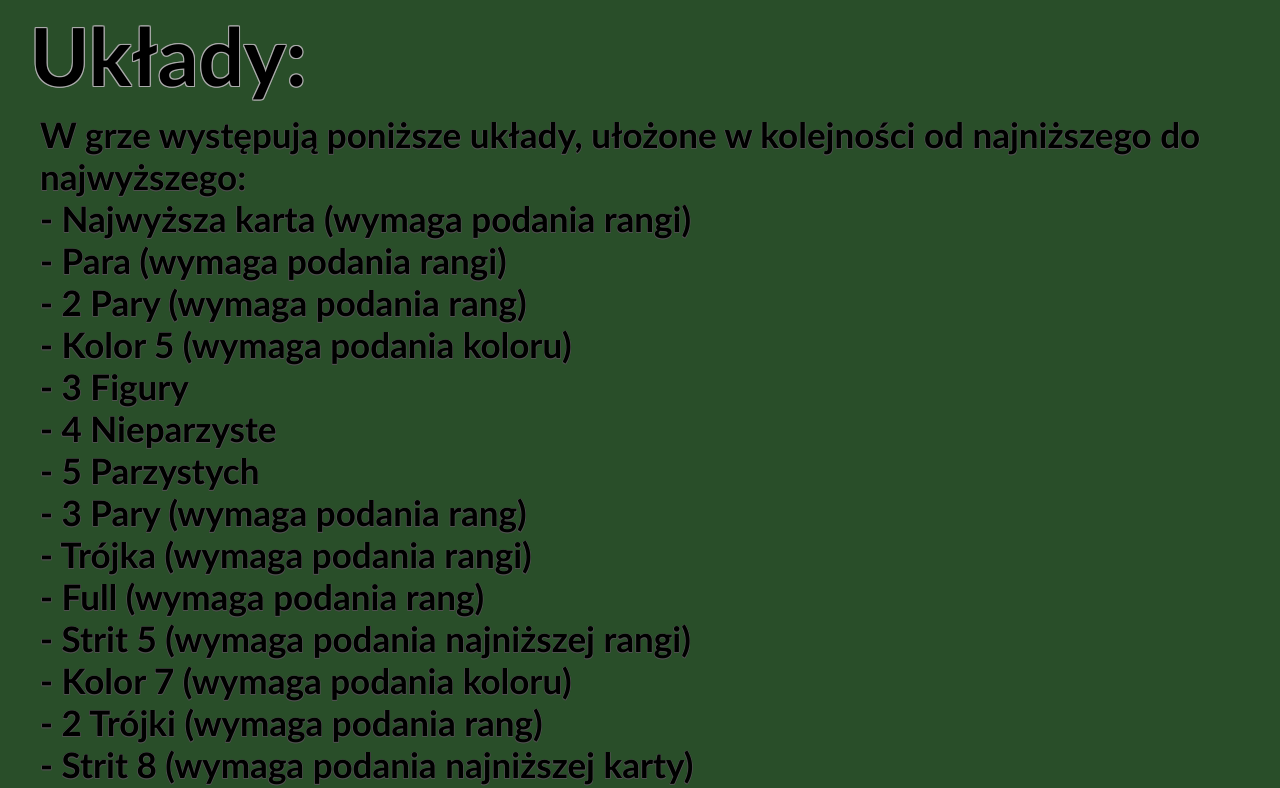
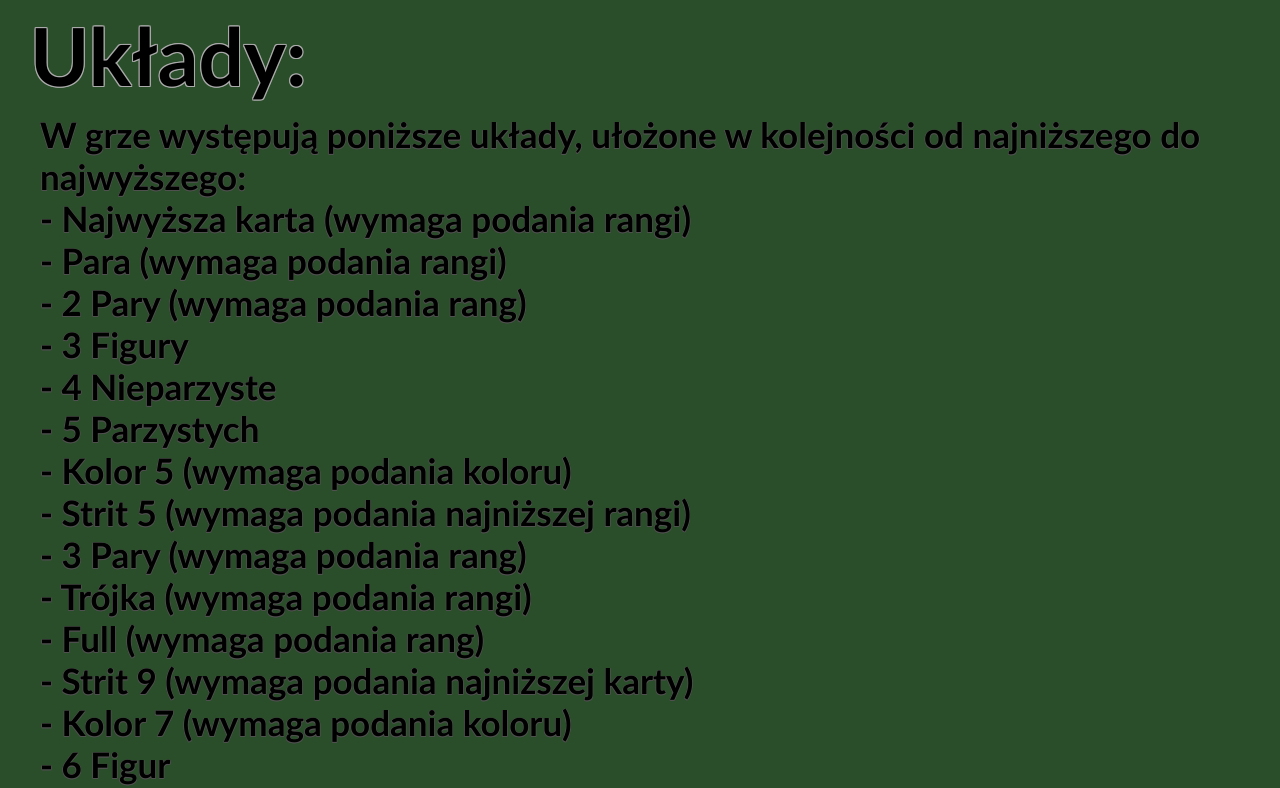
Before and after one commit to Daaa262/Daaa262.github.io, a plain HTML site: page instruction.html in a window 1280 px wide. Shown: the part 3184-3972 px from the top of the page. Drawn offline with Linux system fonts and the light colour scheme.

Commit message:
Update instruction.html
Change configurations order

```diff
--- a/instruction.html
+++ b/instruction.html
@@ -83,28 +83,28 @@
 			- Najwyższa karta (wymaga podania rangi)<br>
 			- Para (wymaga podania rangi)<br>
 			- 2 Pary (wymaga podania rang)<br>
-			- Kolor 5 (wymaga podania koloru)<br>
 			- 3 Figury<br>
 			- 4 Nieparzyste<br>
 			- 5 Parzystych<br>
+			- Kolor 5 (wymaga podania koloru)<br>
+			- Strit 5 (wymaga podania najniższej rangi)<br>
 			- 3 Pary (wymaga podania rang)<br>
 			- Trójka (wymaga podania rangi)<br>
 			- Full (wymaga podania rang)<br>
-			- Strit 5 (wymaga podania najniższej rangi)<br>
+			- Strit 9 (wymaga podania najniższej karty)<br>
 			- Kolor 7 (wymaga podania koloru)<br>
-			- 2 Trójki (wymaga podania rang)<br>
-			- Strit 8 (wymaga podania najniższej karty)<br>
-			- 3 Trójki (wymaga podania rang)<br>
 			- 6 Figur<br>
 			- 8 Nieparzystych<br>
 			- 10 Parzystych<br>
+			- Strit 13<br>
+			- 2 Trójki (wymaga podania rang)<br>
+			- 3 Trójki (wymaga podania rang)<br>
 			- Kareta (wymaga podania rangi)<br>
 			- Mocny Full (wymaga podania rang)<br>
-			- Strit 13<br>
+			- Poker 5 (wymaga podania koloru i najniższej karty)<br>
+			- Kolor 10 (wymaga podania koloru)<br>
+			- 2 Karety (wymaga podania rang)<br>
 			- 9 Figur<br>
-			- Kolor 10 (wymaga podania koloru)<br>
-			- Poker 5 (wymaga podania koloru i najniższej karty)<br>
-			- 2 Karety (wymaga podania rang)<br>
 			- 12 Nieparzystych<br>
 			- 15 Parzystych<br>
 			- Poker 9 (wymaga podania koloru i najniższej karty)<br>
```
